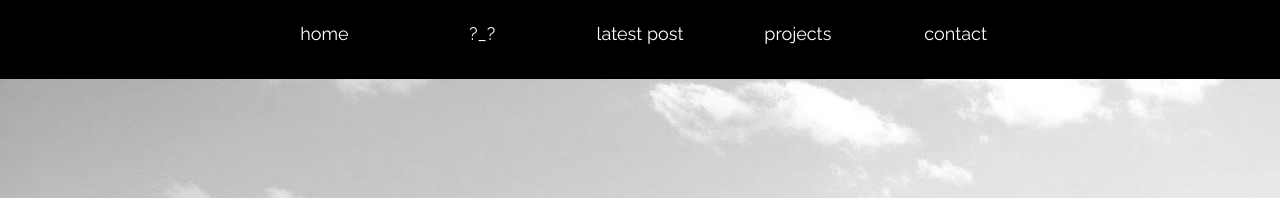
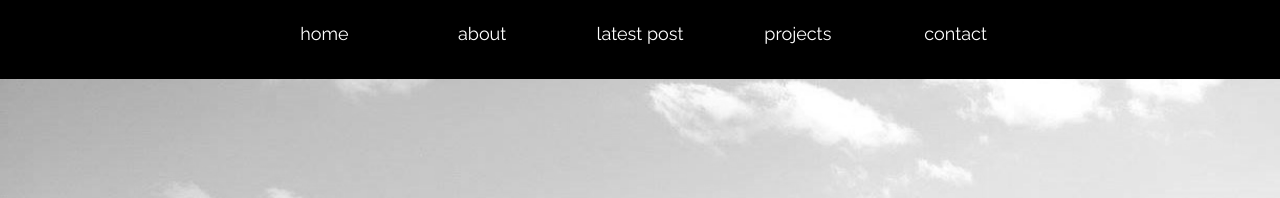
Before and after one commit to drsaeva/drsaeva.github.io, a Jekyll site: the page built from index.html, in a window 1280 px wide. Shown: the top 198 px of the page. Built offline with Jekyll 4.4.1, drawn with Linux system fonts in a browser that asks for light colours; nearby versions of some CDN libraries; comment, search, counter and statistics services are not loaded.

Commit message:
Update main.html

```diff
--- a/_layouts/main.html
+++ b/_layouts/main.html
@@ -41,7 +41,7 @@
       <nav class="navbar">
         <ul class="nav_header">
           <li><a href="#">home</a></li>
-          <li><a href="#placeholder">?_?</a></li>
+          <li><a href="#about">about</a></li>
           <li><a href="#latestpost">latest post</a></li>
           <li><a href="#projects">projects</a></li>
           <li><a href="mailto:drsaeva@gmail.com">contact</a></i>
@@ -62,10 +62,10 @@
   </section>
 
   <!-- Intro -->
-  <section id="placeholder" class="section">
+  <section id="about" class="section">
     <div class="container">
       <div class="row">
-        <div class="one-half column" style="margin-top: 25%">
+        <div class="six columns" style="margin-top: 25%">
           <h4>Basic Page</h4>
           <p>This index.html page is a placeholder with the CSS, font and favicon. It's just waiting for you to add some content! If you need some help hit up the <a href="http://www.getskeleton.com">Skeleton documentation</a>.</p>
         </div>
@@ -119,13 +119,13 @@
             <p>Java and Python implementations of common topics in comp sci <br>(eg. sorting, trees)</p>
           </a>
         </li>
-        <!--<li class="hex">
-          <a class="hexIn" href="#">
-            <img src="https://farm3.staticflickr.com/2827/10384422264_d9c7299146.jpg" alt="" />
-            <h1>This is a title</h1>
-            <p>Some sample text about the article this hexagon leads to</p>
+        <li class="hex">
+          <a class="hexIn" id ="midterm" href="https://github.com/drsaeva/JHU-Course-Code/tree/master/BFX/APCCfBfx/midterm">
+            <img src="/img/ecoli-1184px.jpg" alt="" />
+            <h1>midterm</h1>
+            <p>Bacteria gene search engine with autocomplete functionality</p>
           </a>
-        </li>-->
+        </li>
       </div>
     </section>
 
```
